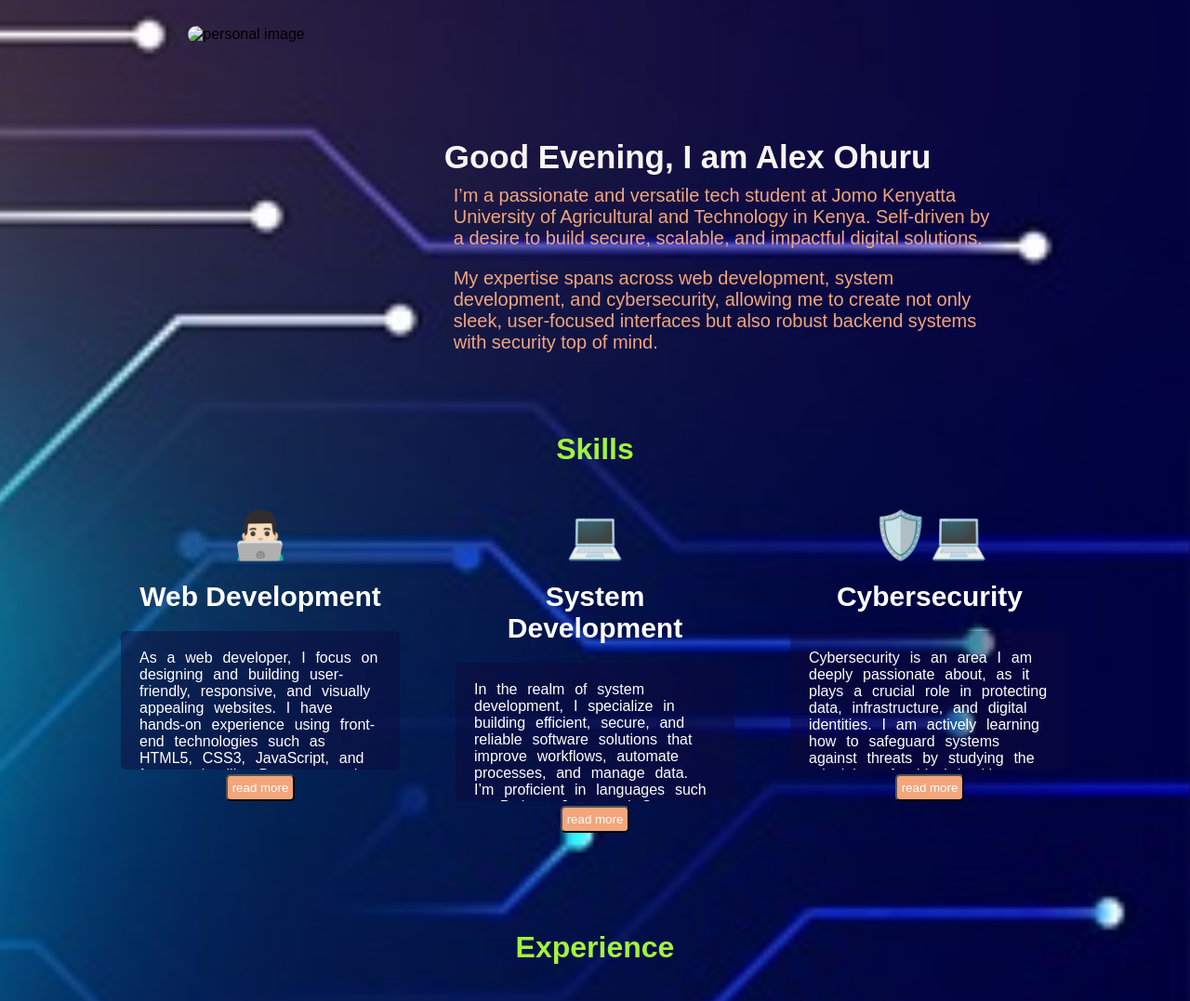
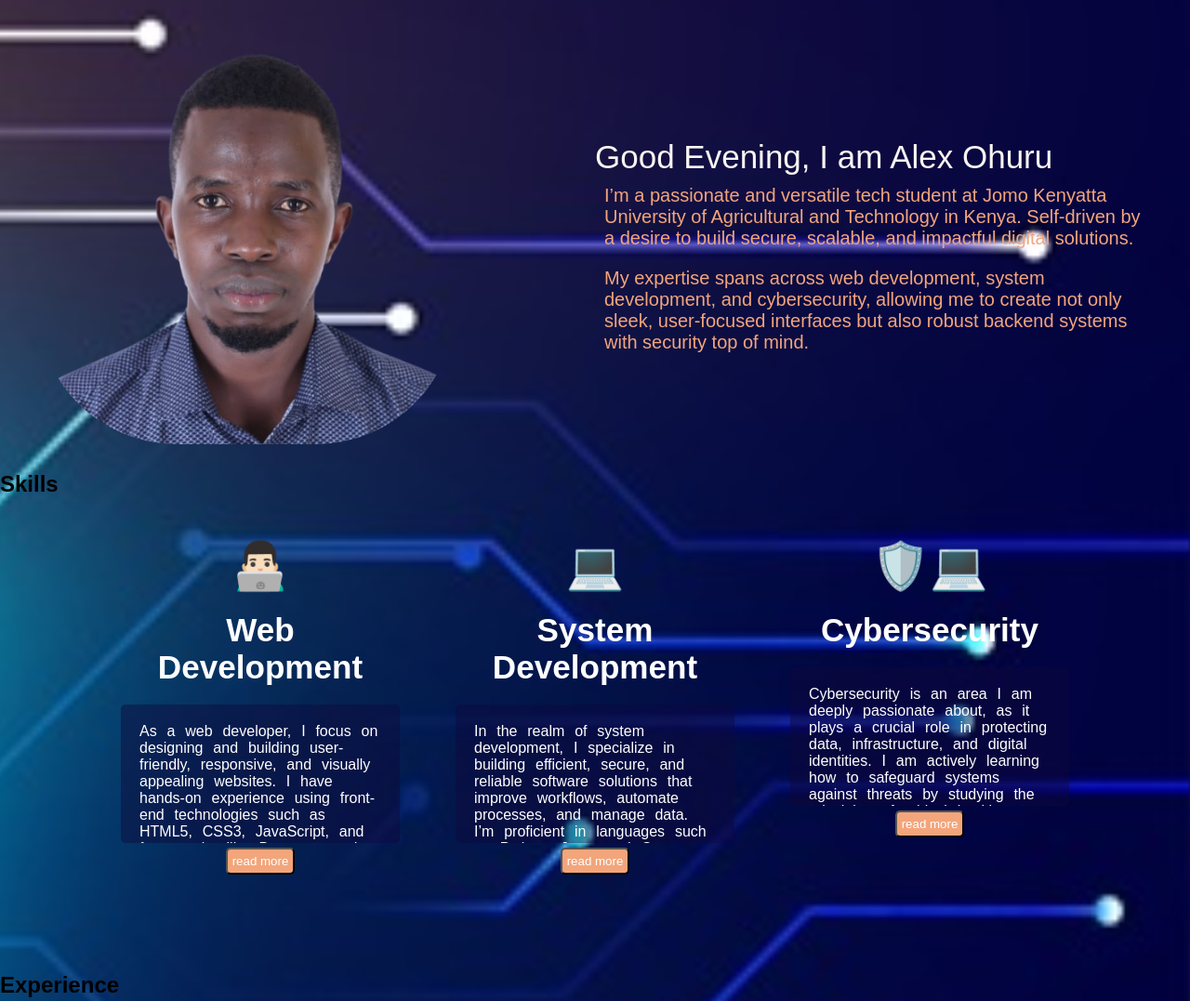
Before and after one commit to AlexB-254/jkuat_class_projects, a plain HTML site: page personal profile/index.html in a window 1280 px wide. Shown: the part 343-1420 px from the top of the page at 93% size. Drawn offline with nearby package versions, Linux system fonts and the light colour scheme.

Commit message:
`Update index.html, personal profile/index.html, and scripts.js files with minor changes`

```diff
--- a/personal profile/index.html
+++ b/personal profile/index.html
@@ -12,7 +12,7 @@
 <body class="background">
   <div class="menu_container">
     <div>
-      <img id="logo" src="AlexTech-1.jpg" alt="">
+      <img id="logo" src="AlexTech-1.jpg" alt="logo">
     </div>
     <div class="menu">
       <ul>
@@ -28,36 +28,36 @@
   <!--------Landing Section------------------------>
   <div class="intro">
     <div class="left_details">
-        <img class="img" src="/img_C-removebg.png" alt="personal image">
+        <img class="img" src="img_C-removebg.png" alt="personal image">
     </div>
     <div class="right_details">
-      <h1 id="greeting" class="greeting"></h1>
+      <div id="greeting" class="greeting"></div>
       <p>I’m a passionate and versatile tech student at Jomo Kenyatta University of Agricultural and Technology in Kenya. Self-driven by a desire to build secure, scalable, and impactful digital solutions.</p>
       <p>My expertise spans across web development, system development, and cybersecurity, allowing me to create not only sleek, user-focused interfaces but also robust backend systems with security top of mind.</p>
     </div>
   </div>
 
   <div class="title">
-    <h1>Skills</h1>
+    <h2>Skills</h2>
   </div>
 
   <!--------skill display Section------------------------>
   <div id="service" class="skill_section">
     <div class="skill_item">
       <div class="stats_icon">👨🏻‍💻</div>
-        <h3 class="skill_title">Web Development</h3>
+        <div class="skill_title"><h3>Web Development</h3></div>
         <p class="text_preview">As a web developer, I focus on designing and building user-friendly, responsive, and visually appealing websites. I have hands-on experience using front-end technologies such as HTML5, CSS3, JavaScript, and frameworks like Bootstrap and React.js to create dynamic interfaces. I understand the importance of delivering websites that are both aesthetically pleasing and highly functional. On the back end, I am familiar with technologies like PHP, Python (Django), and MySQL, enabling me to build full-stack web applications that meet modern industry standards. My development approach involves mobile-first design, cross-browser compatibility, and optimizing performance for a smooth user experience. I enjoy transforming client ideas into digital products that help solve problems or support business goals. Whether I’m working on a portfolio site, a small business page, or a custom web application, I make sure to follow best practices in coding, SEO, and accessibility to ensure every project is polished and professional.</p>
         <button class="btn_preview">read more</button>
     </div>
     <div class="skill_item">
       <div class="stats_icon">💻</div>
-      <h3 class="skill_title">System Development</h3>
+      <div class="skill_title"><h3>System Development</h3></div>
       <p class="text_preview">In the realm of system development, I specialize in building efficient, secure, and reliable software solutions that improve workflows, automate processes, and manage data. I’m proficient in languages such as Python, Java, and C++, which I use to create customized systems ranging from simple scripts to more complex applications. I have a good understanding of system design principles, version control using Git, and software development methodologies such as Agile and DevOps practices. I enjoy solving real-world problems by developing desktop applications, database management systems, or utility tools that support user needs or organizational goals. My projects have included student information management systems, inventory tracking programs, and simple data analytics tools. I focus on clean code, documentation, testing, and user-centered design. As a student developer, I am always exploring new technologies and frameworks to sharpen my skills and stay up-to-date with current trends in system architecture and software engineering.</p>
       <button class="btn_preview">read more</button>
     </div>
     <div class="skill_item">
       <div class="stats_icon">🛡️💻</div>
-      <h3 class="skill_title">Cybersecurity</h3>
+      <div class="skill_title"><h3>Cybersecurity</h3></div>
       <p class="text_preview">Cybersecurity is an area I am deeply passionate about, as it plays a crucial role in protecting data, infrastructure, and digital identities. I am actively learning how to safeguard systems against threats by studying the principles of ethical hacking, network security, and risk management. I have hands-on experience with tools like Wireshark, Nmap, and Metasploit for vulnerability scanning and penetration testing. My coursework and practice have given me insight into how cyberattacks occur and how to prevent them through strong authentication, encryption, firewalls, and secure coding practices. I also understand the importance of compliance with security standards and protocols such as ISO/IEC 27001 and GDPR. Whether I’m working on securing a web application, analyzing traffic logs, or exploring malware behavior, my goal is to build resilient systems that can withstand attacks. As cyber threats evolve, I strive to stay ahead by continuously learning and applying the latest defensive strategies and techniques.</p>
       <button class="btn_preview">read more</button>
     </div>
@@ -67,7 +67,7 @@
   <!--------experience display Section------------------------>
   <div id="project" class="progress">
     <div class="title">
-      <h1>Experience</h1>
+      <h2>Experience</h2>
     </div>
     <div class="container_stats">
         <div class="stat_item">
--- a/personal profile/scripts.js
+++ b/personal profile/scripts.js
@@ -23,7 +23,7 @@ document.addEventListener("DOMContentLoaded", function () {
 
   let greeting;
 
-  if (currentHour >= 5 && currentHour < 12) {
+  if (currentHour >= 1 && currentHour < 12) {
     greeting = "Good Morning, I am Alex Ohuru";
   } else if (currentHour >= 12 && currentHour < 17) {
     greeting = "Good Afternoon, I am Alex Ohuru";
--- a/scripts.js
+++ b/scripts.js
@@ -23,7 +23,7 @@ document.addEventListener("DOMContentLoaded", function () {
 
   let greeting;
 
-  if (currentHour >= 5 && currentHour < 12) {
+  if (currentHour >= 1 && currentHour < 12) {
     greeting = "Good Morning, I am Alex Ohuru";
   } else if (currentHour >= 12 && currentHour < 17) {
     greeting = "Good Afternoon, I am Alex Ohuru";
```
Also changed, not shown: index.html (+8 -8 lines), personal profile/img_C-removebg.png (added).
